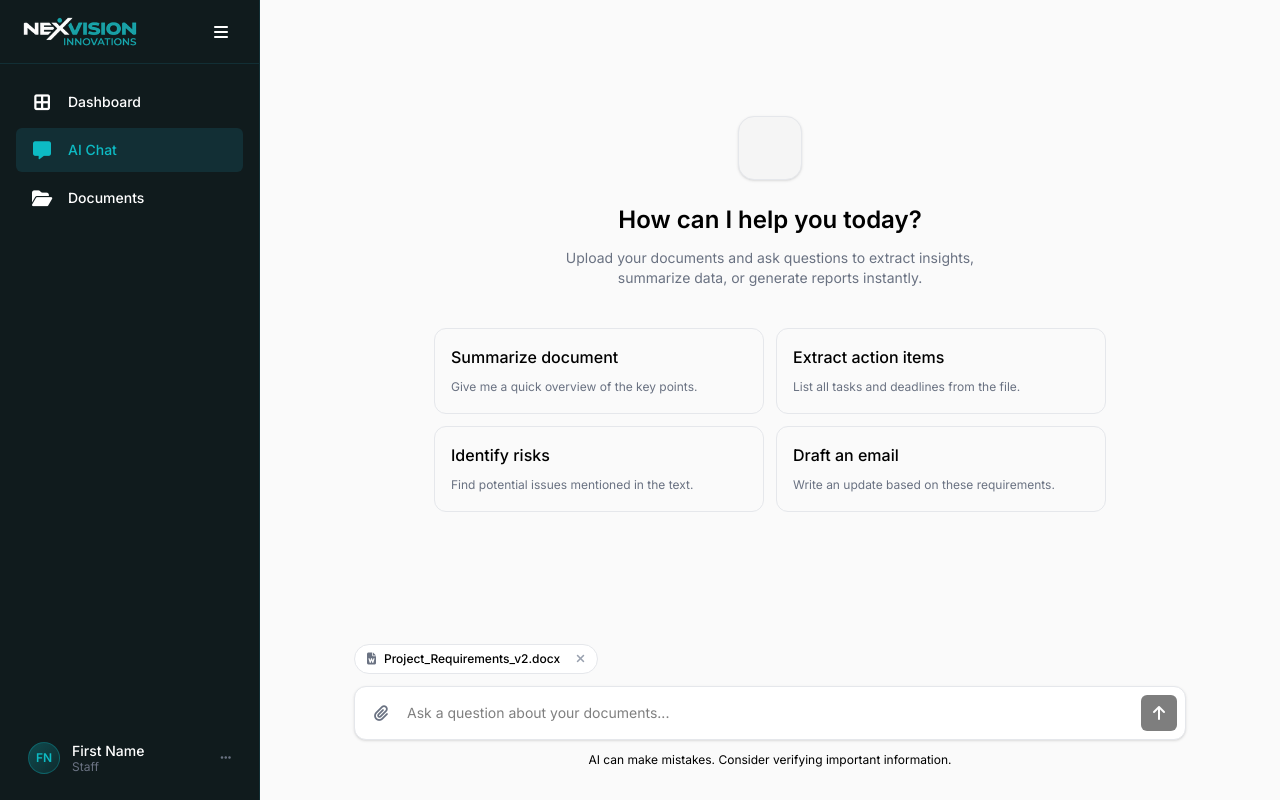
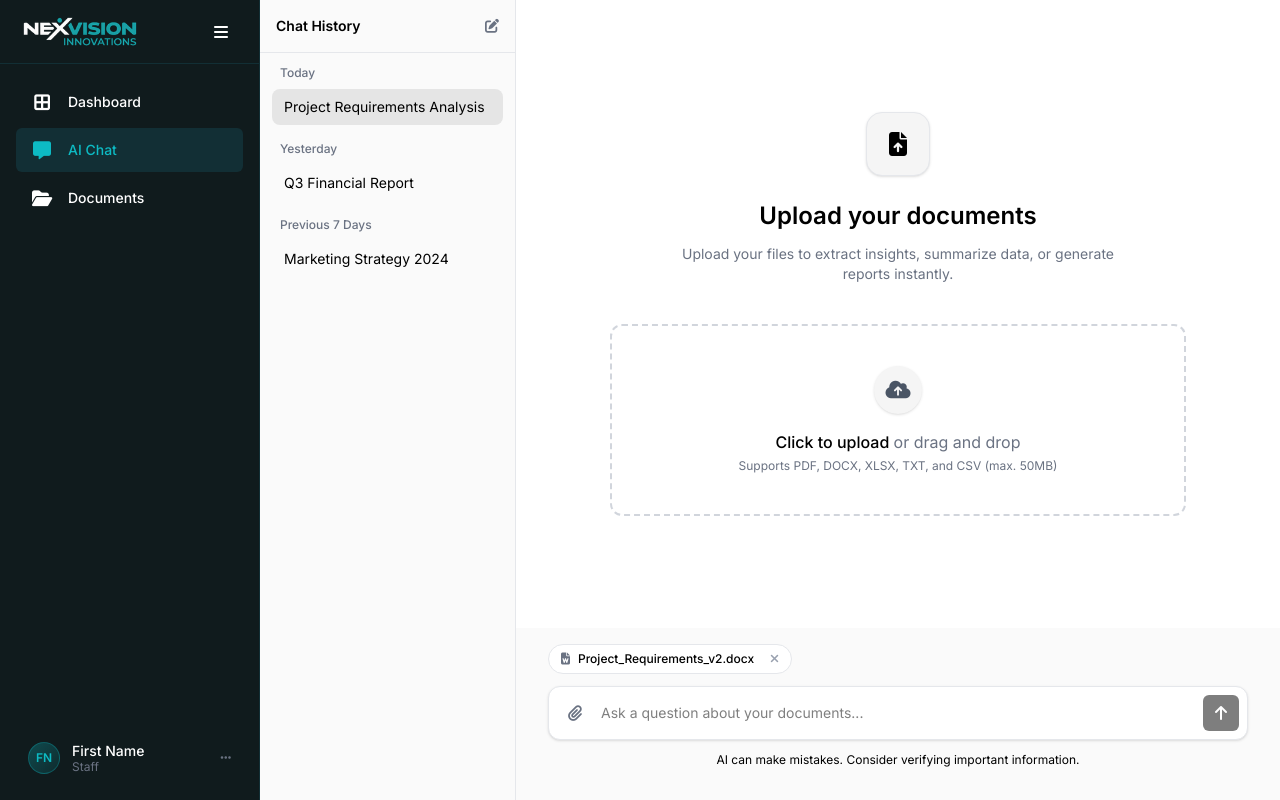
Before and after one commit to Mvpnexvision/nexvision-rag-ai, a Next.js app in the folder client/: page /chat in a window 1280 px wide. Built offline with nearby package versions, Linux system fonts and the light colour scheme.

Commit message:
chore: setup auth pages and fix ai chat animation

```diff
--- a/client/app/(app)/(owner)/chat/chat.tsx
+++ b/client/app/(app)/(owner)/chat/chat.tsx
@@ -18,10 +18,7 @@ export interface AttachedFile {
 }
 
 export default function Chat() {
-    // Start empty to show the Empty State first
     const [messages, setMessages] = useState<Message[]>([]);
-
-    // Initializing with the file from your mockup
     const [attachedFiles, setAttachedFiles] = useState<AttachedFile[]>([
         { id: "1", name: "Project_Requirements_v2.docx", icon: "fa-file-word" }
     ]);
@@ -42,16 +39,8 @@ export default function Chat() {
             const newAiMsg: Message = {
                 id: (Date.now() + 1).toString(),
                 role: "assistant",
-                content: (
-                    <>
-                        Based on the context provided in <strong>Project_Requirements_v2.docx</strong>, here are the primary milestones for Phase 1: <br /><br />
-                        1. Finalize UI/UX wireframes (Due: Oct 15)<br />
-                        2. Setup database schema and Next.js boilerplate (Due: Oct 20)<br />
-                        3. Implement secure authentication (Due: Oct 25)<br />
-                        <br />
-                        Would you like me to detail the deliverables for Phase 2?
-                    </>
-                )
+                // Using a plain string with newlines to allow the typing animation to work smoothly
+                content: `Based on the context provided in Project_Requirements_v2.docx, here are the primary milestones for Phase 1:\n\n1. Finalize UI/UX wireframes (Due: Oct 15)\n2. Setup database schema and Next.js boilerplate (Due: Oct 20)\n3. Implement secure authentication (Due: Oct 25)\n\nWould you like me to detail the deliverables for Phase 2?`
             };
             setMessages((prev) => [...prev, newAiMsg]);
         }, 600);
@@ -62,12 +51,47 @@ export default function Chat() {
     };
 
     return (
-        <div className="flex flex-col h-full w-full max-w-4xl mx-auto relative text-black">
+        <div className="flex h-screen w-full bg-white text-black overflow-hidden">
 
-            {/* Thread or Empty State */}
-            <div className="flex-1 overflow-y-auto p-6 flex flex-col gap-6">
+            {/* Sidebar (Chat History) */}
+            <div className="w-64 bg-neutral-50 border-r border-gray-200 flex flex-col h-full shrink-0">
+                <div className="p-4 font-semibold text-sm border-b border-gray-200 flex items-center justify-between">
+                    <span>Chat History</span>
+                    <button
+                        aria-label="Create new chat"
+                        title="Create new chat"
+                        className="text-gray-500 hover:text-black"
+                    >
+                        <i className="fa-solid fa-pen-to-square"></i>
+                    </button>
+                </div>
+                <div className="flex-1 overflow-y-auto p-3 space-y-4">
+                    <div>
+                        <div className="text-xs text-gray-500 font-medium px-2 mb-2">Today</div>
+                        <button className="w-full text-left px-3 py-2 text-sm bg-neutral-200 rounded-lg truncate">
+                            Project Requirements Analysis
+                        </button>
+                    </div>
+                    <div>
+                        <div className="text-xs text-gray-500 font-medium px-2 mb-2">Yesterday</div>
+                        <button className="w-full text-left px-3 py-2 text-sm hover:bg-neutral-200 rounded-lg truncate transition-colors">
+                            Q3 Financial Report
+                        </button>
+                    </div>
+                    <div>
+                        <div className="text-xs text-gray-500 font-medium px-2 mb-2">Previous 7 Days</div>
+                        <button className="w-full text-left px-3 py-2 text-sm hover:bg-neutral-200 rounded-lg truncate transition-colors">
+                            Marketing Strategy 2024
+                        </button>
+                    </div>
+                </div>
+            </div>
+
+            {/* Main Chat Area */}
+            <div className="flex-1 flex flex-col h-full relative">
+                <div className="flex-1 overflow-y-auto p-6 flex flex-col gap-6 max-w-4xl mx-auto w-full">
                     {messages.length === 0 ? (
-                    <EmptyState onSuggestionClick={handleSendMessage} />
+                        <EmptyState />
                     ) : (
                         messages.map((msg) => (
                             <ChatMessage key={msg.id} role={msg.role} content={msg.content} />
@@ -75,12 +99,15 @@ export default function Chat() {
                     )}
                 </div>
 
-            {/* Input Area */}
+                {/* Input Area Wrapper */}
+                <div className="max-w-4xl mx-auto w-full">
                     <ChatInput
                         onSendMessage={handleSendMessage}
                         attachedFiles={attachedFiles}
                         onRemoveFile={handleRemoveFile}
                     />
                 </div>
+            </div>
+        </div>
     );
 }
--- a/client/app/(app)/(owner)/chat/components/ChatMessage.tsx
+++ b/client/app/(app)/(owner)/chat/components/ChatMessage.tsx
@@ -1,4 +1,6 @@
 "use client";
+
+import { useState, useEffect } from "react";
 
 interface ChatMessageProps {
     role: "user" | "assistant";
@@ -7,6 +9,29 @@ interface ChatMessageProps {
 
 export default function ChatMessage({ role, content }: ChatMessageProps) {
     const isUser = role === "user";
+    const [displayedContent, setDisplayedContent] = useState("");
+
+    // Only animate if it's the assistant and the content is a string
+    const [isTyping, setIsTyping] = useState(!isUser && typeof content === "string");
+
+    useEffect(() => {
+        if (!isUser && typeof content === "string") {
+            let i = 0;
+
+            // Removed the synchronous setDisplayedContent("") here
+
+            const intervalId = setInterval(() => {
+                setDisplayedContent(content.slice(0, i + 1));
+                i++;
+                if (i >= content.length) {
+                    clearInterval(intervalId);
+                    setIsTyping(false);
+                }
+            }, 15);
+
+            return () => clearInterval(intervalId);
+        }
+    }, [content, isUser]);
 
     return (
         <div className={`flex gap-4 max-w-[85%] ${isUser ? "self-end flex-row-reverse" : "self-start"}`}>
@@ -21,14 +46,20 @@ export default function ChatMessage({ role, content }: ChatMessageProps) {
             {/* Message Bubble */}
             <div
                 className={`
-                    px-5 py-4 rounded-xl text-sm leading-relaxed
+                    px-5 py-4 rounded-xl text-sm leading-relaxed whitespace-pre-wrap
                     ${isUser
                         ? "bg-neutral-100 text-black rounded-br-sm"
-                        : "bg-white border border-gray-200 rounded-bl-sm"
+                        : "bg-white border border-gray-200 rounded-bl-sm shadow-sm"
                     }
                 `}
             >
-                {content}
+                {/* Render normal content for users, animated string for AI */}
+                {isUser || typeof content !== "string" ? content : displayedContent}
+
+                {/* Blinking cursor effect */}
+                {isTyping && (
+                    <span className="inline-block w-1.5 h-3.5 ml-1 bg-gray-400 animate-pulse align-middle"></span>
+                )}
             </div>
         </div>
     );
--- a/client/app/(app)/(owner)/chat/components/EmptyState.tsx
+++ b/client/app/(app)/(owner)/chat/components/EmptyState.tsx
@@ -1,46 +1,59 @@
 "use client";
 
-interface EmptyStateProps {
-    onSuggestionClick: (text: string) => void;
-}
+import { useRef } from "react";
 
-export default function EmptyState({ onSuggestionClick }: EmptyStateProps) {
-    const suggestions = [
-        { title: "Summarize document", desc: "Give me a quick overview of the key points." },
-        { title: "Extract action items", desc: "List all tasks and deadlines from the file." },
-        { title: "Identify risks", desc: "Find potential issues mentioned in the text." },
-        { title: "Draft an email", desc: "Write an update based on these requirements." }
-    ];
+export default function EmptyState() {
+    const fileInputRef = useRef<HTMLInputElement>(null);
+
+    const handleFileChange = (e: React.ChangeEvent<HTMLInputElement>) => {
+        // Handle file selection logic here
+        if (e.target.files) {
+            console.log("Selected files:", e.target.files);
+        }
+    };
 
     return (
         <div className="flex-1 flex flex-col items-center justify-center text-center h-full py-12">
             <div className="w-16 h-16 bg-neutral-100 rounded-2xl flex items-center justify-center mb-6 border border-gray-200 shadow-sm">
-                <i className="fa-solid fa-sparkles text-2xl text-black"></i>
+                <i className="fa-solid fa-file-arrow-up text-2xl text-black"></i>
             </div>
 
             <h2 className="text-2xl font-semibold text-black mb-3">
-                How can I help you today?
+                Upload your documents
             </h2>
 
             <p className="text-gray-500 max-w-md mx-auto mb-10 text-sm">
-                Upload your documents and ask questions to extract insights, summarize data, or generate reports instantly.
+                Upload your files to extract insights, summarize data, or generate reports instantly.
             </p>
 
-            <div className="grid grid-cols-1 sm:grid-cols-2 gap-3 max-w-2xl w-full text-left">
-                {suggestions.map((item, index) => (
-                    <button
-                        key={index}
-                        onClick={() => onSuggestionClick(`${item.title}: ${item.desc}`)}
-                        className="p-4 border border-gray-200 rounded-xl hover:bg-neutral-50 transition-colors cursor-pointer group text-left"
-                    >
-                        <span className="font-medium text-black block mb-1 group-hover:text-neutral-700 transition-colors">
-                            {item.title}
-                        </span>
-                        <span className="text-xs text-gray-500">
-                            {item.desc}
-                        </span>
-                    </button>
-                ))}
+            {/* Drag & Drop Upload Zone */}
+            <div
+                className="w-full max-w-xl border-2 border-dashed border-gray-300 rounded-xl p-10 flex flex-col items-center gap-4 hover:bg-neutral-50 hover:border-gray-400 transition-colors cursor-pointer group"
+                onClick={() => fileInputRef.current?.click()}
+            >
+                <div className="w-12 h-12 rounded-full bg-neutral-100 flex items-center justify-center group-hover:bg-white transition-colors shadow-sm">
+                    <i className="fa-solid fa-cloud-arrow-up text-xl text-gray-600"></i>
+                </div>
+
+                <div>
+                    <p className="font-medium text-black mb-1">
+                        Click to upload <span className="font-normal text-gray-500">or drag and drop</span>
+                    </p>
+                    <p className="text-xs text-gray-500">
+                        Supports PDF, DOCX, XLSX, TXT, and CSV (max. 50MB)
+                    </p>
+                </div>
+
+                <input
+                    type="file"
+                    ref={fileInputRef}
+                    className="hidden"
+                    aria-label="Upload documents"
+                    title="Upload documents"
+                    accept=".pdf,.docx,.xlsx,.txt,.csv"
+                    multiple
+                    onChange={handleFileChange}
+                />
             </div>
         </div>
     );
--- a/client/app/(app)/(owner)/dashboard/components/StatsCard.tsx
+++ b/client/app/(app)/(owner)/dashboard/components/StatsCard.tsx
@@ -11,7 +11,7 @@ const stats: Stat[] = [
     { icon: "fa-solid fa-file-lines", label: "Total Files", value: "142", iconColor: "text-blue-500" },
     { icon: "fa-solid fa-comments", label: "AI Questions", value: "87", iconColor: "text-purple-500" },
     { icon: "fa-solid fa-bolt", label: "AI Insights", value: "1,048", iconColor: "text-amber-500" },
-    { icon: "fa-solid fa-triangle-exclamation", label: "High Risk Items", value: "85%", iconColor: "text-red-500" },
+    { icon: "fa-solid fa-triangle-exclamation", label: "Critical Risk Items", value: "3", iconColor: "text-red-500" },
     { icon: "fa-solid fa-circle-info", label: "Recommendations", value: "32", iconColor: "text-emerald-500" },
 ];
 
@@ -21,7 +21,7 @@ export default function StatsCards() {
             {stats.map((stat) => (
                 <div
                     key={stat.label}
-                    className="bg-white p-6 rounded-xl border border-gray-200 flex items-center gap-4 flex-1 min-w-[200px]"
+                    className="bg-white p-6 rounded-xl border border-gray-200 flex items-center gap-4 flex-1 min-w-50"
                 >
                     {/* Icon inside a colored circle */}
                     <div className="w-12 h-12 rounded-full bg-neutral-100 border border-neutral-200 flex items-center justify-center shrink-0">
--- a/client/app/page.tsx
+++ b/client/app/page.tsx
@@ -12,17 +12,17 @@ export default function Login() {
   return (
     <div className="min-h-screen flex items-center justify-center bg-neutral-50 px-4">
       <div className="bg-white p-8 sm:p-12 rounded-xl shadow-sm border border-gray-200 w-full max-w-md">
-        <div className="text-2xl font-semibold mb-8 flex items-center gap-2">
-          <i className="fa-solid fa-layer-group"></i> DocuAI
+        <div className="text-2xl font-semibold mb-8 flex items-center gap-2 text-black">
+          <i className="fa-solid fa-layer-group "></i> DocuAI
         </div>
-        <h2 className="text-xl font-medium mb-2">Welcome back</h2>
+        <h2 className="text-xl font-medium mb-2 text-black">Welcome back</h2>
         <p className="text-gray-500 text-sm mb-8">
           Enter your details to access your workspace.
         </p>
 
         <form onSubmit={handleLogin}>
           <div className="mb-5">
-            <label className="block text-sm font-medium mb-2" htmlFor="email">
+            <label className="block text-sm font-medium mb-2 text-black" htmlFor="email">
               Email
             </label>
             <input
@@ -30,11 +30,11 @@ export default function Login() {
               id="email"
               placeholder="name@company.com"
               required
-              className="w-full p-3 border border-gray-200 rounded-md text-sm focus:outline-none focus:border-black transition-colors"
+              className="w-full p-3 border border-gray-200 rounded-md text-sm focus:outline-none focus:border-black transition-colors text-black"
             />
           </div>
           <div className="mb-5">
-            <label className="block text-sm font-medium mb-2" htmlFor="password">
+            <label className="block text-sm font-medium mb-2 text-black" htmlFor="password">
               Password
             </label>
             <input
@@ -42,7 +42,7 @@ export default function Login() {
               id="password"
               placeholder="••••••••"
               required
-              className="w-full p-3 border border-gray-200 rounded-md text-sm focus:outline-none focus:border-black transition-colors"
+              className="w-full p-3 border border-gray-200 rounded-md text-sm focus:outline-none focus:border-black transition-colors text-black"
             />
           </div>
           <div className="flex justify-end mb-6 text-sm">
--- a/client/components/Sidebar.tsx
+++ b/client/components/Sidebar.tsx
@@ -58,7 +58,7 @@ export default function Sidebar({
                     bg-[#101B1D]
                     border-r border-[#122F35]
                     transition-all duration-300 ease-in-out
-                    ${isCollapsed ? "w-[72px]" : "w-[260px]"}
+                    ${isCollapsed ? "w-18" : "w-65"}
                     ${isMobileOpen
                         ? "translate-x-0"
                         : "-translate-x-full md:translate-x-0"
@@ -94,7 +94,7 @@ export default function Sidebar({
                             hover:bg-[#122F35]
                             hover:text-[#0DBBC4]
                             transition-colors
-                            flex-shrink-0
+                            shrink-0
                         "
                     >
                         <i className="fa-solid fa-bars"></i>
@@ -212,8 +212,8 @@ export default function Sidebar({
                         >
                             {/* Avatar */}
                             <div className="
-                                w-8 h-8 rounded-full flex-shrink-0
-                                bg-gradient-to-br from-[#0DBBC4]/30 to-[#0DBBC4]/10
+                                w-8 h-8 rounded-full shrink-0
+                                bg-linear-to-br from-[#0DBBC4]/30 to-[#0DBBC4]/10
                                 border border-[#0DBBC4]/30
                                 flex items-center justify-center
                             ">
```
Also changed, not shown: client/app/(auth)/forgot-password/page.tsx (added), client/app/(auth)/login/page.tsx (added), client/app/(auth)/register/page.tsx (added), client/app/(auth)/reset-password/page.tsx (added). Lines whose indentation alone changed are shown as unchanged.
